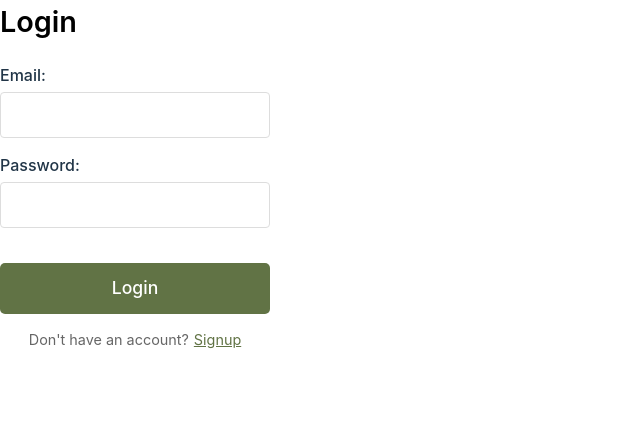
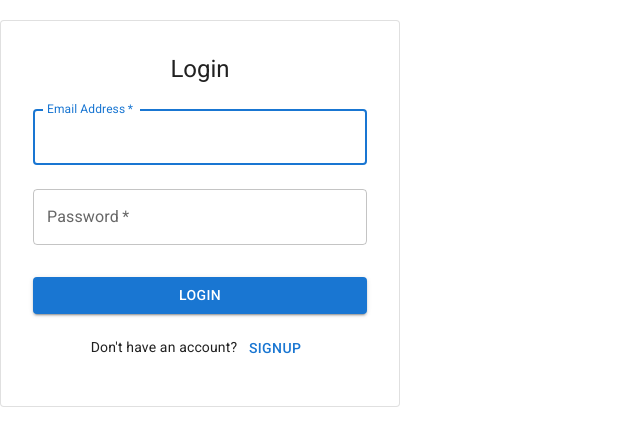
Before and after one commit to muzammil-13/airbnb-clone, a React (Vite) app in the folder frontend/: page /AuthForm in a window 1280 px wide. Shown: the top 446 px of the page, without its empty margins (0-640 px from the left). Built offline with nearby package versions, Linux system fonts and the light colour scheme; no server answers.

Commit message:
Add Filter, Chatbot icon in Home pages

```diff
--- a/frontend/package.json
+++ b/frontend/package.json
@@ -22,6 +22,7 @@
     "react-dom": "^18.3.1",
     "react-icons": "^5.4.0",
     "react-router-dom": "^7.0.2",
+    "react-share": "^5.1.1",
     "styled-components": "^6.1.13"
   },
   "devDependencies": {
--- a/frontend/src/components/Features.jsx
+++ /dev/null
@@ -1,10 +0,0 @@
-// to be added to homee page
-const Features = () => (
-    <div className="featuresContainer">
-      <div className="feature">
-        <h3>Best Deals</h3>
-        <p>Find the most competitive prices</p>
-      </div>
-      {/* Other features */}
-    </div>
-  );
--- a/frontend/src/components/Header.jsx
+++ b/frontend/src/components/Header.jsx
@@ -38,6 +38,7 @@ function Header() {
       </div>
       <ul className="nav-links">
         <li><Link to="/">Home</Link></li>
+        <li><Link to="/listings">View Listings</Link></li>
         <li><Link to="#">About</Link></li>
         <li><Link to="#">Contact</Link></li>
         <li>
--- a/frontend/src/pages/AuthForm.jsx
+++ b/frontend/src/pages/AuthForm.jsx
@@ -1,5 +1,6 @@
 import React, { useState } from 'react';
 import '../styles/AuthForm.css';
+import { Card, CardContent, Typography, TextField, Button, Box } from '@mui/material';
 
 function AuthForm() {
     const [isLoginMode, setIsLoginMode] = useState(true);
@@ -10,65 +11,126 @@ function AuthForm() {
     const handleSubmit = (e) => {
         e.preventDefault();
 
+        // Placeholder for authentication logic
         if (isLoginMode) {
-      console.log("Login with:", email, password);
+            console.log('Login with:', email, password);
         } else {
-      console.log("Signup with:", username, email, password);
+            console.log('Signup with:', username, email, password);
+
         }
+
     };
+
 
     const toggleMode = () => {
         setIsLoginMode(!isLoginMode);
+
+        // Clear form fields when switching modes
+        setEmail('');
+        setPassword('');
+        setUsername('');
+
+
+
     };
 
+
     return (
-    <div className="auth-form-container"> {/* Added container class */}
-      <h2 className="auth-form-title">{isLoginMode ? 'Login' : 'Signup'}</h2>
-      <form onSubmit={handleSubmit} className="auth-form"> {/* Added form class */}
+
+        <Card variant="outlined" sx={{ maxWidth: 400, margin: '20px auto', padding: '16px' }}> {/* MUI Card */}
+            <CardContent>
+
+
+                <Typography variant="h5" component="h2" align="center" gutterBottom>
+                    {isLoginMode ? 'Login' : 'Signup'}
+                </Typography>
+
+
+                <Box component="form" onSubmit={handleSubmit} noValidate sx={{ mt: 1 }}>
+
+
                     {!isLoginMode && (
-          <div className="form-group"> {/* Added div class */}
-            <label htmlFor="username">Username:</label>
-            <input
-              type="text"
+
+                        <TextField
+                            margin="normal"
+
+                            fullWidth
                             id="username"
+                            label="Username"
+                            name="username"
+                            autoComplete="username"
                             value={username}
                             onChange={(e) => setUsername(e.target.value)}
                             required
+
                         />
-          </div>
+
                     )}
-        <div className="form-group"> {/* Added div class */}
-          <label htmlFor="email">Email:</label>
-          <input
-            type="email"
+                    <TextField
+                        margin="normal"
+
+                        fullWidth
                         id="email"
+                        label="Email Address"
+                        name="email"
+                        autoComplete="email"
+                        autoFocus={isLoginMode}  // Autofocus only in login mode
                         value={email}
                         onChange={(e) => setEmail(e.target.value)}
                         required
+
                     />
-        </div>
-        <div className="form-group"> {/* Added div class */}
-          <label htmlFor="password">Password:</label>
-          <input
+
+                    <TextField
+                        margin="normal"
+
+                        fullWidth
+                        name="password"
+                        label="Password"
                         type="password"
                         id="password"
+                        autoComplete="current-password"
+
                         value={password}
                         onChange={(e) => setPassword(e.target.value)}
+
                         required
+
                     />
-        </div>
-        <button type="submit" className="submit-button">{/* Added button class */}
+
+
+                    <Button type="submit" fullWidth variant="contained" sx={{ mt: 3, mb: 2 }}>
                         {isLoginMode ? 'Login' : 'Signup'}
-        </button>
-      </form>
-      <p className="toggle-mode-text"> {/* Added paragraph class */}
-        {isLoginMode ? "Don't have an account?" : "Already have an account?"}
-        <button onClick={toggleMode} className="toggle-mode-button"> {/* Added button class */}
+
+
+                    </Button>
+
+
+                    <Typography variant="body2" align="center">
+                        {isLoginMode ? "Don't have an account?" : "Already have an account?"}{' '}
+
+
+                        <Button onClick={toggleMode} variant='text'>
+
                             {isLoginMode ? 'Signup' : 'Login'}
-        </button>
-      </p>
-    </div>
+
+                        </Button>
+
+                    </Typography>
+
+
+                </Box>
+
+
+            </CardContent>
+
+        </Card>
+
+
+
     );
+
 }
 
+
 export default AuthForm;
--- a/frontend/src/styles/AuthForm.css
+++ b/frontend/src/styles/AuthForm.css
@@ -1,73 +1,83 @@
-.auth-form-popover {
-  position: absolute;
-  background-color: #617345; /* Light background for better contrast */
-  padding: 20px;
-  border-radius: 8px;
-  box-shadow: 0 2px 10px rgba(0, 0, 0, 0.15);
-  z-index: 1000;
-  min-width: 300px;
-  max-width: 500px;
-}
+/* authform.css */
 
-.auth-form-title { /* More specific title style */
-  font-size: 1.8rem;
-  font-weight: 600;
-  margin-bottom: 20px;
-  color: #000000; /* Darker text color */
-}
+.auth-form-container {
+  display: flex;
+  flex-direction: column;
+  align-items: center;
+  justify-content: center; /* Center vertically */
+  min-height: calc(100vh - 80px); /* Adjust 80px based on header/footer height */
+  padding: 2rem;
 
-.form-group {
-  margin-bottom: 15px;
-}
 
-.form-group label {
-  display: block;
-  margin-bottom: 5px;
-  font-weight: 500; /* Slightly bolder label text */
-}
-
-.form-group input {
-  width: 100%;
-  padding: 10px; /* Increased padding */
-  border: 1px solid #ddd; /* Lighter border */
-  border-radius: 4px;
-  box-sizing: border-box;
-  font-size: 1rem; /* Consistent font size */
 }
 
 
-.submit-button {
-  background-color: #617345;
-  color: white;
-  padding: 12px 20px; /* Adjusted padding */
-  border: none;
-  border-radius: 5px; /* Slightly rounder corners */
-  cursor: pointer;
-  width: 100%;
-  margin-top: 20px;
-  font-size: 1.1rem;  /* Slightly larger font size */
-  font-weight: 500;  /* Medium weight font */
-  transition: background-color 0.3s ease; /* Smooth transition on hover */
+
+.auth-form-container .MuiCard-root { /* Style the MUI Card */
+  box-shadow: 0px 2px 5px rgba(0, 0, 0, 0.15); /* Subtle shadow */
+  border-radius: 8px;
+
 }
 
-.submit-button:hover {
-  background-color: #28cc22;
+
+.auth-form-container .MuiCardContent-root {  /* Style the CardContent */
+
 }
 
-.toggle-mode-text {
-  margin-top: 15px;
-  text-align: center;
-  font-size: 0.9rem; /* Slightly smaller text */
-  color: #666;  /* Less prominent text color */
+
+.auth-form-container .MuiTypography-h5 { /* Style the main heading (h2) */
+  margin-bottom: 2rem; /* Increased margin */
+
 }
 
-.toggle-mode-button {
-  background: none;
-  border: none;
-  color: #617345;
-  cursor: pointer;
-  padding: 0;
-  font-size: inherit;
-  text-decoration: underline;
-  margin-left: 5px; /* Small margin from text */
+.auth-form {
+  width: 100%;
+
+
 }
+
+
+
+.auth-form .MuiTextField-root { /* Style the MUI TextFields */
+  margin-bottom: 1.5rem !important;  /* Override MUI default margin */
+
+}
+
+.auth-form .MuiButton-root { /* Style the MUI Buttons */
+  margin-top: 1rem;  /* Space above the button */
+  padding: 10px;
+
+
+}
+
+
+.auth-form .MuiTypography-body2 {
+  margin-top: 1.5rem;
+
+
+}
+
+
+
+.toggle-mode-text { /* Style for toggle mode paragraph */
+
+}
+
+.toggle-mode-button {  /* Style for toggle mode button */
+
+}
+
+/* Responsive Adjustments (Example) */
+@media (max-width: 600px) {
+  .auth-form-container {
+      padding: 1rem; /* Reduce padding on small screens */
+
+
+  }
+  .auth-form-container .MuiCard-root {
+      max-width: 90%; /* Card takes almost full width */
+
+
+  }
+
+}
--- a/frontend/src/styles/Home.css
+++ b/frontend/src/styles/Home.css
@@ -35,6 +35,33 @@
   font-weight: 700;
   text-shadow: 2px 2px 4px rgba(0, 0, 0, 0.5);
   margin-bottom: 1rem;
+}
+
+.filter-icon-container { /* styles for filter icon container*/
+  background-color: rgb(244, 181, 44);
+  position: absolute;
+  top: 20px; /* Adjust as needed */
+  right: 20px; /* Adjust as needed */
+  cursor: pointer; /* Make it look clickable */
+}
+
+.chatbot-icon-container {
+  position: fixed; /* Fixed positioning */
+  bottom: 20px; /* Adjust distance from bottom */
+  right: 20px; /* Adjust distance from right */
+  background-color: #6161c5; /* Example background color */  /*Example - Customize as needed*/
+  color: white; /* Example text color */  /*Example - Customize as needed*/
+  padding: 10px;  /* Add some padding */
+  border-radius: 50%; /* Make it round */
+  cursor: pointer; /* Indicate it's clickable */
+  z-index: 1000; /* Ensure it's above other elements */
+  box-shadow: 2px 2px 5px rgba(0, 0, 0, 0.3); /* Add a shadow */
+
+}
+.chatbot-icon-container .MuiSvgIcon-root{ /* Styles the icon */
+  font-size: 35px;
+
+
 }
 
 /* Content section */
```
Also changed, not shown: frontend/src/components/cards/LocationCard.jsx (+92 -17 lines), frontend/src/pages/Home.jsx (+36 -17 lines), frontend/src/pages/Listings.jsx (+34 -12 lines), frontend/public/images/960px-Kumarkom.jpg, 1 other file (tests, documents, lock files or other folders). Lines whose indentation alone changed are shown as unchanged.
